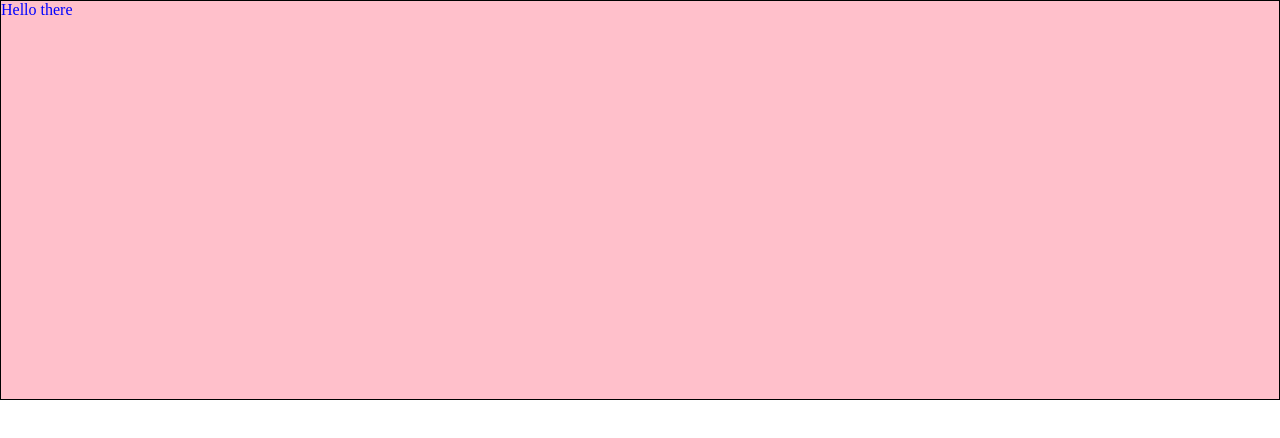
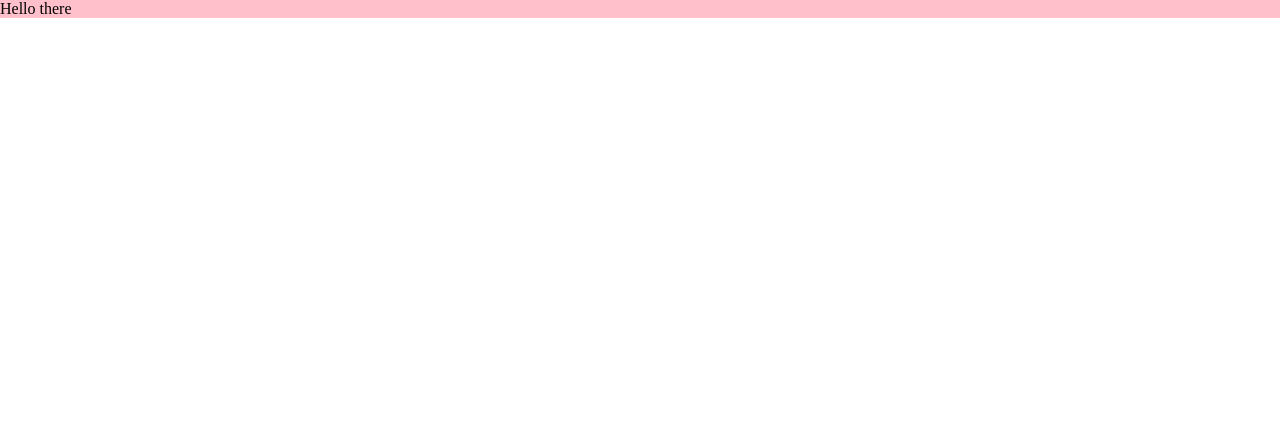
Before and after one commit to NicholasChristopherBlake/private-hospital-app, a React app: page / in a window 1280 px wide. Shown: the top 438 px of the page. Built offline with nearby package versions, Linux system fonts and the light colour scheme.

Commit message:
fixed css styles

```diff
--- a/src/app/styles/index.css
+++ b/src/app/styles/index.css
@@ -4,8 +4,5 @@
 @import './themes/dark.css';
 
 .app {
-  height: 400px;
-  border: 1px solid black;
-  color: blue;
   background-color: var(--bg-color);
 }
--- a/src/app/styles/reset.css
+++ b/src/app/styles/reset.css
@@ -7,7 +7,7 @@
 	padding: 0;
 	font: inherit;
   /* controversial */
-  /* color: inherit; */
+  color: inherit;
 }
 
 body {
```
Also changed, not shown: 1 other file (tests, documents, lock files or other folders).
